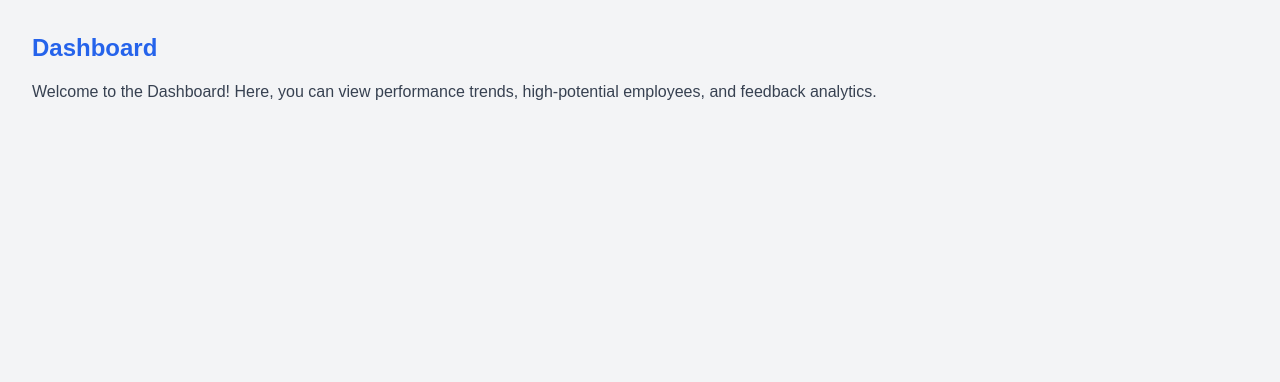
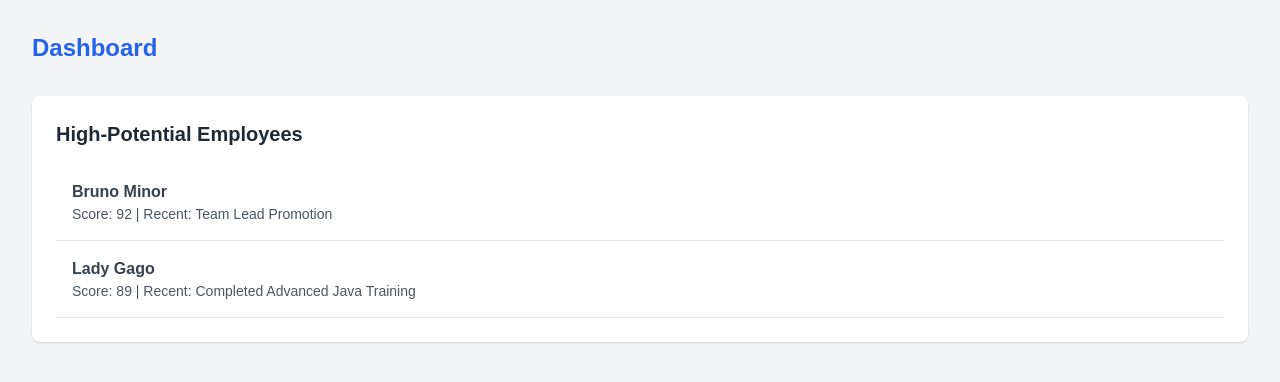
Before and after one commit to bananaNuggets75/talent-hub, a Next.js app: page /dashboard in a window 1280 px wide. Shown: the top 382 px of the page. Built offline with nearby package versions, Linux system fonts and the light colour scheme.

Commit message:
high-potention-employees

```diff
--- a/app/dashboard/page.tsx
+++ b/app/dashboard/page.tsx
@@ -1,13 +1,35 @@
 'use client';
 
-import React, { use } from 'react';
+import { useState } from "react";
+
 export default function Dashboard() {
+  const [highPotentialEmployees, setHighPotentialEmployees] = useState([
+    { id: 1, name: "Bruno Minor", score: 92, recentAchievements: "Team Lead Promotion" },
+    { id: 2, name: "Lady Gago", score: 89, recentAchievements: "Completed Advanced Java Training" },
+  ]);
+
+  const [feedbackSentiment, setFeedbackSentiment] = useState({
+    positive: 60,
+    neutral: 30,
+    negative: 10,
+  });
+
   return (
     <div className="min-h-screen p-8 bg-gray-100">
       <h1 className="text-2xl font-bold text-blue-600">Dashboard</h1>
-        <p className="text-gray-700 mt-4">
-          Welcome to the Dashboard! Here, you can view performance trends, high-potential employees, and feedback analytics.
+      <section className="mt-8 bg-white p-6 rounded-lg shadow">
+        <h2 className="text-xl font-semibold text-gray-800">High-Potential Employees</h2>
+        <ul className="mt-4">
+          {highPotentialEmployees.map((employee) => (
+            <li key={employee.id} className="p-4 border-b">
+              <p className="font-semibold text-gray-700">{employee.name}</p>
+              <p className="text-sm text-gray-600">
+                Score: {employee.score} | Recent: {employee.recentAchievements}
               </p>
+            </li>
+          ))}
+        </ul>
+      </section>
     </div>
   );
 }
```
Lines whose indentation alone changed are shown as unchanged.
